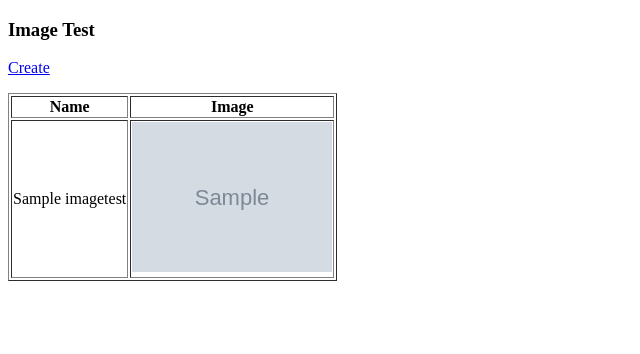
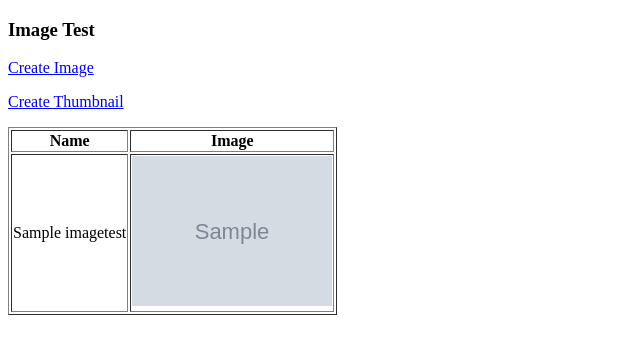
Before and after one commit to jessamynsmith/django-matplotlib, a Django app: template app/templates/app/imagetest_list.html in a window 1280 px wide. Shown: the top 354 px of the page, without its empty margins (0-640 px from the left). Run offline with Django 3.2, Linux system fonts and the light colour scheme; the template is opened without the code that fills it: values that come from a table or form of the project are taken from there, others are empty; tables that the repository leaves empty hold one stand-in row (values such as "Sample post"); grey boxes marked "Sample" are stand-in pictures.

Commit message:
Upgraded to Django 2

```diff
--- a/app/templates/app/imagetest_list.html
+++ b/app/templates/app/imagetest_list.html
@@ -4,7 +4,8 @@
 
     <h3>Image Test</h3>
 
-    <p><a href="{% url 'image_create' %}">Create</a></p>
+    <p><a href="{% url 'image_create' %}">Create Image</a></p>
+    <p><a href="{% url 'thumbnail_create' %}">Create Thumbnail</a></p>
 
     <table border="1">
     <thead>
@@ -13,7 +14,7 @@
     {% for object in object_list %}
         <tr>
             <td>{{ object.name }}</td>
-            <td><img src="{{ object.image.url }}" style="max-width: 200px;"></td>
+            <td><img src="{{ object.image.url }}" style="max-width: 200px;" alt="{{ object.name }}"></td>
         </tr>
     {% endfor %}
     </table>
--- a/app/templates/app/thumbnailtest_form.html
+++ b/app/templates/app/thumbnailtest_form.html
@@ -4,7 +4,7 @@
 
     <h3>Thumbnail Test</h3>
 
-    <form method="post" action="{% url 'thumbnail_create' %}" enctype="multipart/form-data">
+    <form method="post" enctype="multipart/form-data">
     {% csrf_token %}
     {{ form.as_p }}
     <input type="submit" value="Create">
--- a/app/urls.py
+++ b/app/urls.py
@@ -1,11 +1,11 @@
-from django.conf.urls import url
+from django.urls import path
 
 from app import views
 
 
 urlpatterns = [
-    url(r'^$', views.ImageListView.as_view(), name='image_list'),
-    url(r'^create/$', views.ImageCreateView.as_view(), name='image_create'),
-    url(r'^thumbnail/(?P<pk>[0-9]+)/$', views.ThumbnailDetailView.as_view(), name='thumbnail_detail'),
-    url(r'^thumbnail/create/$', views.ThumbnailCreateView.as_view(), name='thumbnail_create'),
+    path('', views.ImageListView.as_view(), name='image_list'),
+    path('create/', views.ImageCreateView.as_view(), name='image_create'),
+    path('thumbnail/<int:pk>/', views.ThumbnailDetailView.as_view(), name='thumbnail_detail'),
+    path('thumbnail/create/', views.ThumbnailCreateView.as_view(), name='thumbnail_create'),
 ]
--- a/django_matplotlib/urls.py
+++ b/django_matplotlib/urls.py
@@ -5,16 +5,16 @@ The `urlpatterns` list routes URLs to views. For more information please see:
 Examples:
 Function views
     1. Add an import:  from my_app import views
-    2. Add a URL to urlpatterns:  url(r'^$', views.home, name='home')
+    2. Add a URL to urlpatterns:  url('', views.home, name='home')
 Class-based views
     1. Add an import:  from other_app.views import Home
-    2. Add a URL to urlpatterns:  url(r'^$', Home.as_view(), name='home')
+    2. Add a URL to urlpatterns:  url('', Home.as_view(), name='home')
 Including another URLconf
     1. Import the include() function: from django.conf.urls import url, include
-    2. Add a URL to urlpatterns:  url(r'^blog/', include('blog.urls'))
+    2. Add a URL to urlpatterns:  url('blog/', include('blog.urls'))
 """
 from django.conf import settings
-from django.conf.urls import include, url
+from django.urls import include, path
 from django.conf.urls.static import static
 from django.contrib import admin
 from django.views.generic import RedirectView
@@ -23,7 +23,7 @@ from app import urls as image_urls
 
 
 urlpatterns = [
-    url(r'^admin/', admin.site.urls),
-    url(r'^$', RedirectView.as_view(url='app/', permanent=False)),
-    url(r'app/', include(image_urls)),
+    path('admin/', admin.site.urls),
+    path('images/', include(image_urls)),
+    path('', RedirectView.as_view(url='images/', permanent=False)),
 ] + static(settings.MEDIA_URL, document_root=settings.MEDIA_ROOT)
--- a/requirements.txt
+++ b/requirements.txt
@@ -1,6 +1,6 @@
 backports.functools-lru-cache==1.5
 cycler==0.10.0
-Django==1.11
+Django==2.2.6
 kiwisolver==1.0.1
 matplotlib==2.2.3
 numpy==1.15.4
```
Also changed, not shown: app/views.py (+8 -0 lines).
